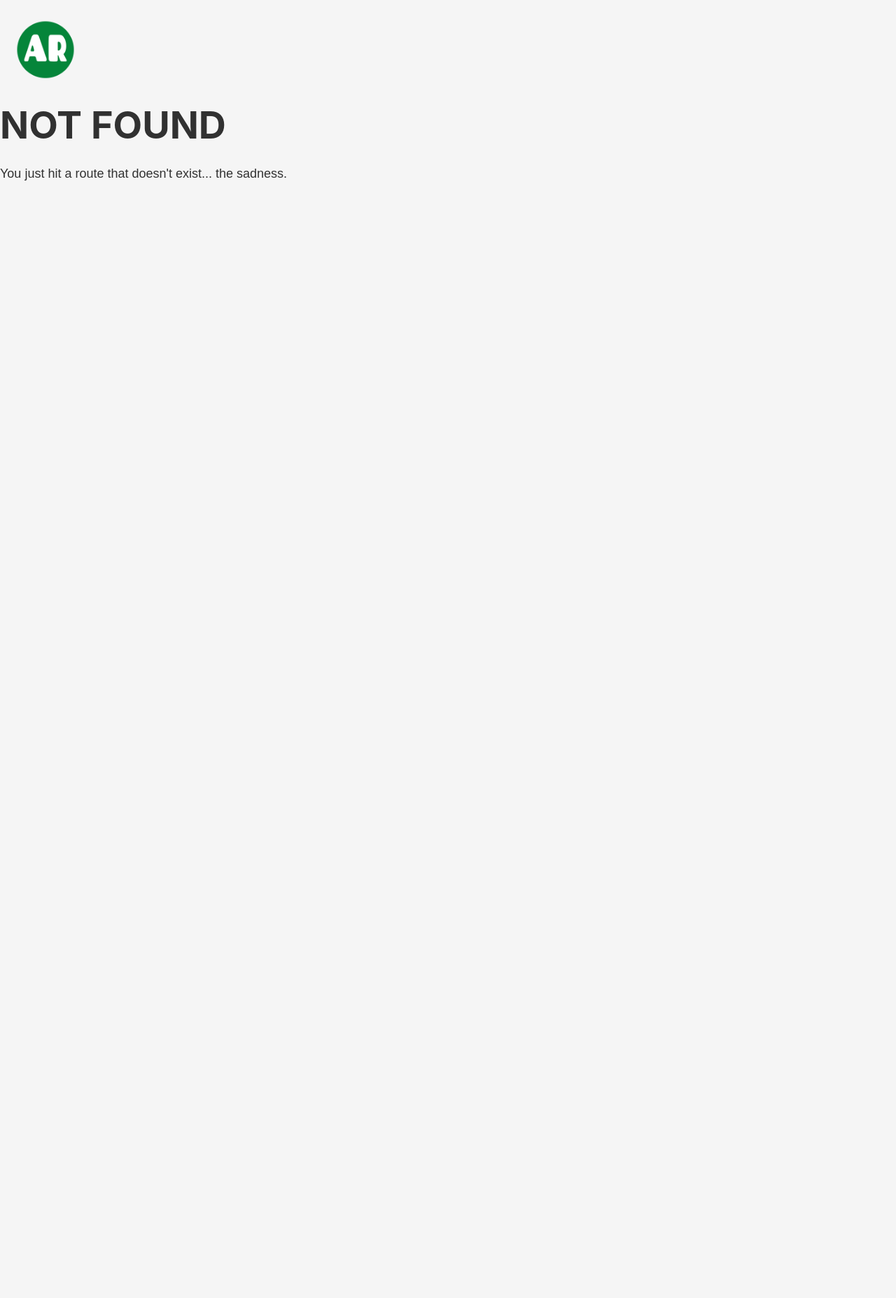
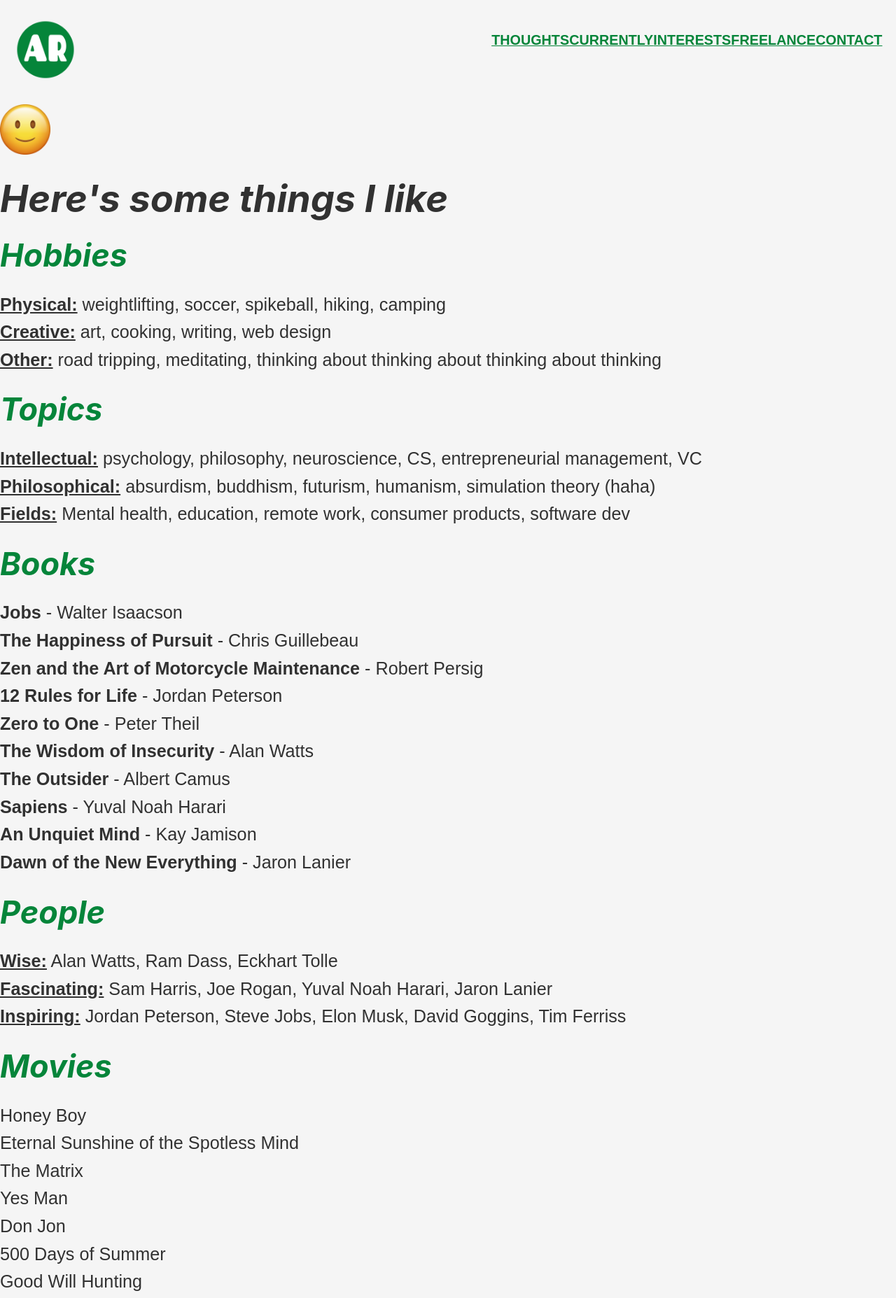
Before and after one commit to adamripley98/aripley, a Gatsby site: page /interests in a window 1280 px wide. Before the commit this address had no page. Shown: the whole page at 70% size. Before the commit the page ends 800 px from the top, so only its background shows below. Built offline with nearby package versions, Linux system fonts and the light colour scheme; Gatsby itself is replaced by a stand-in of ours.

Commit message:
personal site

```diff
--- a/src/components/header.js
+++ b/src/components/header.js
@@ -23,7 +23,39 @@
       >
         <img className="logo" src={Logo} alt="logo" />
       </Link>
+      {
+        (window.location.pathname === "/" || window.location.pathname === "/home") ? (
+          null
+        ) : (
+          <div className="nav-links">
+            <Link
+              to="/thoughts"
+              className="nav-link"
+              activeStyle={{ textDecoration: "underline" }}
+            >
+            THOUGHTS
+            </Link>
+            <Link
+              to="/currently"
+              className="nav-link"
+              activeStyle={{ textDecoration: "underline" }}
+            >
+            CURRENTLY
+            </Link>
+            <Link
+              to="/interests"
+              className="nav-link"
+              activeStyle={{ textDecoration: "underline" }}
+            >
+            INTERESTS
+            </Link>
+            <a className="nav-link" href="https://www.riplo.io/" target="_blank">FREELANCE</a>
+            <a className="nav-link" href="mailto:aripley@wharton.upenn.edu">CONTACT</a>
+          </div>
+        )
+      }
     </div>
+    <div className="clear" />
   </header>
 )
 
--- a/src/components/layout.js
+++ b/src/components/layout.js
@@ -26,7 +26,7 @@
   return (
     <>
       <Header siteTitle={data.site.siteMetadata.title} />
-      <div className="container">
+      <div className="container animate fadeIn">
         <main>{children}</main>
       </div>
     </>
--- a/src/components/seo.js
+++ b/src/components/seo.js
@@ -9,6 +9,7 @@
 import PropTypes from "prop-types"
 import Helmet from "react-helmet"
 import { useStaticQuery, graphql } from "gatsby"
+import Favicon from '../images/alogo.ico'
 
 function SEO({ description, lang, meta, title }) {
   const { site } = useStaticQuery(
@@ -68,6 +69,11 @@
           content: metaDescription,
         },
       ].concat(meta)}
+      link={[
+        { rel: 'icon', type: 'image/ico', sizes: "16x16", href: `${Favicon}` },
+        { rel: 'icon', type: 'image/ico', sizes: "32x32", href: `${Favicon}` },
+        { rel: 'shortcut icon', type: 'image/ico', href: `${Favicon}` },
+      ]}
     />
   )
 }
--- a/src/pages/index.js
+++ b/src/pages/index.js
@@ -35,16 +35,17 @@
         </div>
         <div className="col-lg-8">
           <div className="c-card">
-            <h1 className="h1-big">Hi, I'm <span className="green-text">Adam.</span></h1>
+            <h1 className="h1-big italic">Hi, I'm <span className="green-text">Adam.</span></h1>
             <p className="p-large">
               I’m a student, <a href="https://www.riplo.io" target="_blank" className="green-link">web developer,</a> and product builder from Alaska.
               I study entrepreneurial management, computer science, and psychology at the <a href="https://www.upenn.edu/" target="_blank" className="green-link">University of Pennsylvania.</a>
-              &nbsp;I’m passionate about <span><u>A LOT,</u></span> but at the end of the day I’m driven mostly by the idea of building cool things with cool people.
+              &nbsp;I’m passionate about <Link className="green-link" to="/interests">A LOT,</Link> but at the end of the day I’m driven mostly by the idea of building cool things with cool people.
               See what I’m <Link className="green-link" to="/currently">working on,</Link> get weirded out by my <Link className="green-link" to="/thoughts">thoughts,</Link> and <a href="mailto:aripley@wharton.upenn.edu" className="green-link">say hi.</a>
             </p>
           </div>
         </div>
     </div>
+    <br/>
   </Layout>
 )
 
--- /dev/null
+++ b/src/pages/interests.js
@@ -0,0 +1,80 @@
+import React from "react"
+import { Link } from "gatsby"
+
+import Layout from "../components/layout"
+import SEO from "../components/seo"
+import Smile from '../images/smile.png'
+
+const Interests = () => (
+  <Layout>
+    <SEO title="Interests" />
+    <div className="d-flex justify-content-center align-items-center">
+      <img src={Smile} alt="clown" className="h1-image" />
+      <h1 className="italic">Here's some things I like</h1>
+    </div>
+    <h2 className="green-title">Hobbies</h2>
+    <p className="p-large">
+      <span className="bold underline">Physical:</span> weightlifting, soccer, spikeball, hiking, camping
+      <br/>
+      <span className="bold underline">Creative:</span> art, cooking, writing, web design
+      <br/>
+      <span className="bold underline">Other:</span> road tripping, meditating, thinking about thinking about thinking about thinking
+    </p>
+    <h2 className="green-title">Topics</h2>
+    <p className="p-large">
+      <span className="bold underline">Intellectual:</span> psychology, philosophy, neuroscience, CS, entrepreneurial management, VC
+      <br/>
+      <span className="bold underline">Philosophical:</span> absurdism, buddhism, futurism, humanism, simulation theory (haha)
+      <br/>
+      <span className="bold underline">Fields:</span> Mental health, education, remote work, consumer products, software dev
+    </p>
+    <h2 className="green-title">Books</h2>
+    <p className="p-large">
+      <span className="bold">Jobs</span> - Walter Isaacson
+      <br/>
+      <span className="bold">The Happiness of Pursuit</span> - Chris Guillebeau
+      <br/>
+      <span className="bold">Zen and the Art of Motorcycle Maintenance</span> - Robert Persig
+      <br/>
+      <span className="bold">12 Rules for Life</span> - Jordan Peterson
+      <br/>
+      <span className="bold">Zero to One</span> - Peter Theil
+      <br/>
+      <span className="bold">The Wisdom of Insecurity</span> - Alan Watts
+      <br/>
+      <span className="bold">The Outsider</span> - Albert Camus
+      <br/>
+      <span className="bold">Sapiens</span> - Yuval Noah Harari
+      <br/>
+      <span className="bold">An Unquiet Mind</span> - Kay Jamison
+      <br/>
+      <span className="bold">Dawn of the New Everything</span> - Jaron Lanier
+    </p>
+    <h2 className="green-title">People</h2>
+    <p className="p-large">
+      <span className="bold underline">Wise:</span> Alan Watts, Ram Dass, Eckhart Tolle
+      <br/>
+      <span className="bold underline">Fascinating:</span> Sam Harris, Joe Rogan, Yuval Noah Harari, Jaron Lanier
+      <br/>
+      <span className="bold underline">Inspiring:</span> Jordan Peterson, Steve Jobs, Elon Musk, David Goggins, Tim Ferriss
+    </p>
+    <h2 className="green-title">Movies</h2>
+    <p className="p-large">
+      Honey Boy
+      <br/>
+      Eternal Sunshine of the Spotless Mind
+      <br/>
+      The Matrix
+      <br/>
+      Yes Man
+      <br/>
+      Don Jon
+      <br/>
+      500 Days of Summer
+      <br/>
+      Good Will Hunting
+    </p>
+  </Layout>
+)
+
+export default Interests
--- a/src/pages/thoughts.js
+++ b/src/pages/thoughts.js
@@ -10,7 +10,7 @@
     <SEO title="Thoughts" />
     <div className="d-flex align-items-center justify-content-center">
       <img src={Cowboy} alt="cowboy" className="h1-image" />
-      <h1>Me (in <span className="green-text">1000</span> words)</h1>
+      <h1 className="italic">Me (in <span className="green-text">1000</span> words)</h1>
     </div>
     <div className="thoughts-text">
       <p>
--- a/src/styles/global.css
+++ b/src/styles/global.css
@@ -12,6 +12,42 @@
 u:hover {
   text-decoration:underline;
   cursor:pointer;
+}
+
+.animate {
+  -webkit-animation-duration: 1s;
+  animation-duration: 1s;
+  -webkit-animation-fill-mode: both;
+  animation-fill-mode: both;
+}
+
+@keyframes fadeIn {
+  from {
+    opacity: 0;
+    -webkit-transform: translate3d(100%, 0, 0);
+    transform: translate3d(100%, 0, 0);
+  }
+  to {
+    opacity: 1;
+    -webkit-transform: none;
+    transform: none;
+  }
+}
+@-webkit-keyframes fadeIn {
+  from {
+    opacity: 0;
+    -webkit-transform: translate3d(0, 100%, 0);
+    transform: translate3d(0, 100%, 0);
+  }
+  to {
+    opacity: 1;
+    -webkit-transform: none;
+    transform: none;
+  }
+}
+.fadeIn {
+  -webkit-animation-name: fadeIn;
+  animation-name: fadeIn;
 }
 
 .logo {
@@ -44,6 +80,10 @@
 .p-large {
   font-size: 1.4rem;
   line-height: 2.2rem;
+}
+
+.p-bigger {
+  font-size: 1.1rem;
 }
 
 .social-icon {
@@ -86,7 +126,7 @@
   border-radius: 6px;
   background-color: #ffffff;
   padding: 2rem 3rem;
-  margin: 2rem 0 1rem 0;
+  margin: 0 0 1rem 0;
 }
 
 .c-card-no-padding {
@@ -114,10 +154,38 @@
 }
 
 .green-title {
-  color: green;
+  color: #05853a;
   font-weight: bold;
   font-size: 2.5rem;
   font-style: italic;
+}
+
+.bold {
+  font-weight: bold;
+}
+
+.underline {
+  text-decoration: underline;
+}
+
+.italic {
+  font-style:italic;
+}
+
+.nav-links {
+  float: right;
+  display: flex;
+  padding-top: 1rem;
+}
+
+.nav-link {
+  font-weight: bold;
+  color: #05853a;
+  font-size: 1.1rem;
+}
+
+.nav-link:hover {
+  color: darkgreen;
 }
 
 @media (max-width: 576px) {
@@ -128,3 +196,17 @@
     font-size: 3rem !important;
   }
 }
+
+@media (max-width: 992px) {
+  .c-card {
+    margin: 2rem 0 1rem 0;
+  }
+}
+
+@media (max-width: 817px) {
+  .nav-links {
+    float:none;
+    flex-wrap: wrap;
+    justify-content: center;
+  }
+}
```
Also changed, not shown: src/pages/currently.js (+6 -6 lines), src/pages/page-2.js (deleted, +0 -16 lines), src/images/alogo.ico (added), src/images/smile.png (added).
